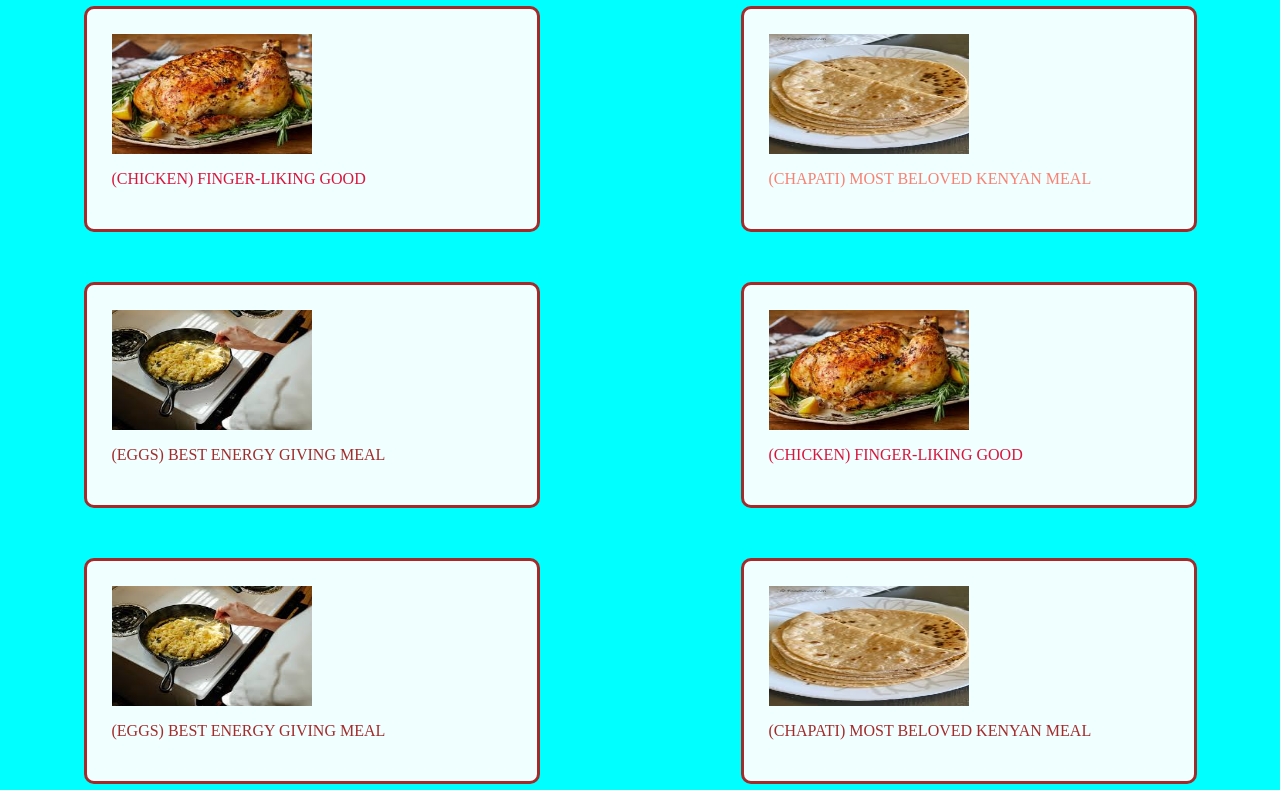
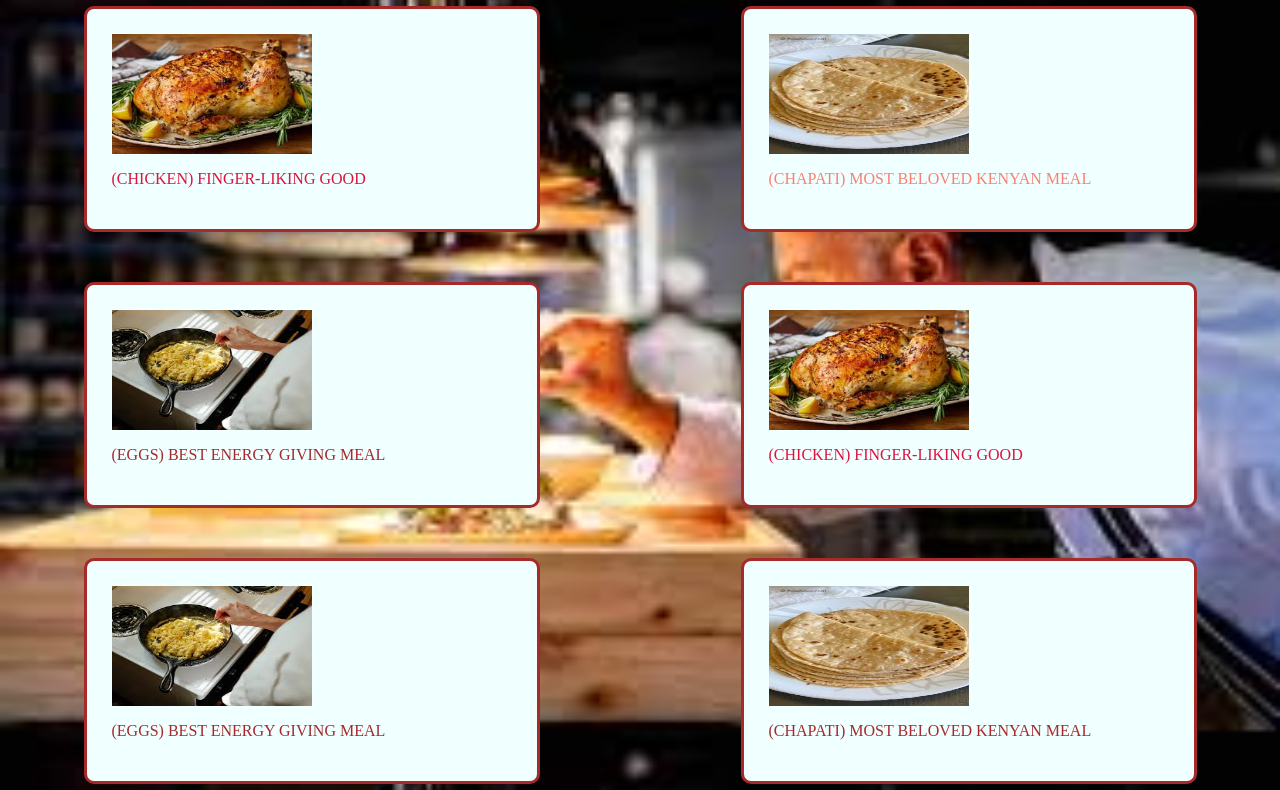
Before and after one commit to MohamedBishar/Food-ste, a plain HTML site: page index.html in a window 1280 px wide. Shown: the part 132-922 px from the top of the page. Drawn offline with Linux system fonts and the light colour scheme.

Commit message:
Mohamed Bishar

```diff
--- a/index.css
+++ b/index.css
@@ -54,3 +54,9 @@ img{
     align-items: center;
     margin-top: 50px;
 }
+body{
+    background-image:url(CHEF.png);
+    background-repeat: no-repeat;
+    background-size: cover;
+    background-attachment: fixed;
+}
```
Also changed, not shown: CHEF.png (added), 1 other file.
